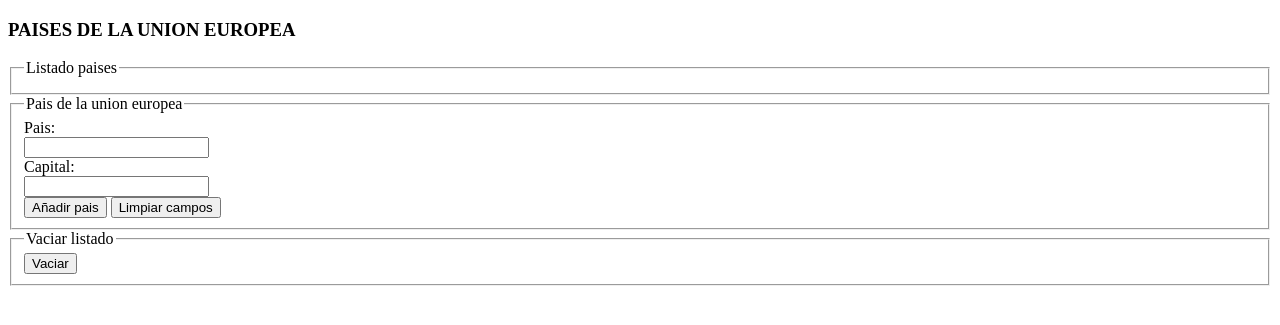
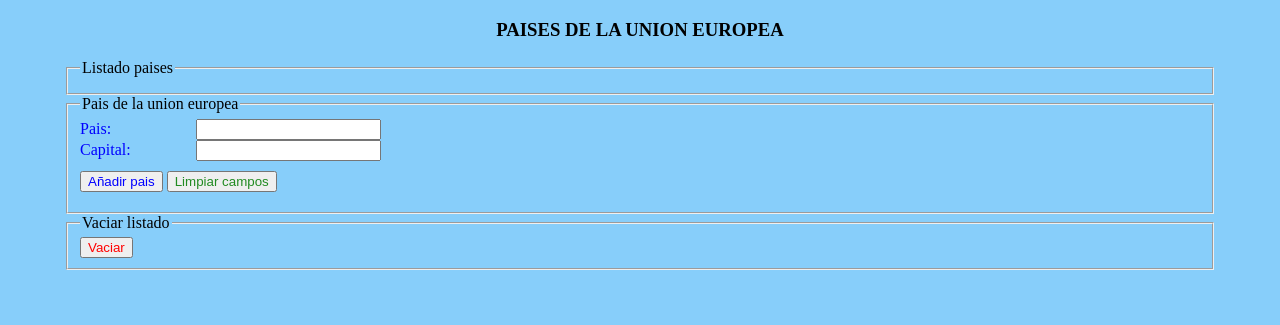
Before and after one commit to iGL3Hdev/TareasPHPDAW, a PHP site: page / in a window 1280 px wide. Shown: the top 325 px of the page. Run offline with PHP 8.4, Linux system fonts and the light colour scheme; the visitor is signed in with stand-in values (Sample User, id 1); data that the repository does not hold is empty.

Commit message:
Finalizado Tarea2 V2

```diff
--- a/Tareas2/V2/index.php
+++ b/Tareas2/V2/index.php
@@ -3,6 +3,7 @@
 <head>
     <meta charset="UTF-8">
     <meta name="viewport" content="width=device-width, initial-scale=1.0">
+    <link rel="stylesheet" href="styles.css">
     <title>Ejercicio 2 Daw</title>
 </head>
 <body>
--- /dev/null
+++ b/Tareas2/V2/styles.css
@@ -0,0 +1,47 @@
+h3{
+    text-align: center;
+}
+
+body{
+    background: lightskyblue;
+    margin: 0px 5%;
+}
+
+.buttons{
+    padding: 10px 0px;
+}
+
+.row-form-1{
+    display: inline-block;
+    width: 10%;
+    color: blue;
+}
+
+.row-form-2{
+    display: inline-block;
+    width: 80%;
+}
+
+.row-list-1{
+    display: inline-block;
+    width: 15%;
+    color: blue;
+}
+
+.row-list-2{
+    display: inline-block;
+    width: 75%;
+    color: blue;
+}
+
+.btn-add{
+    color: blue;
+}
+
+.btn-reset{
+    color: forestgreen;
+}
+
+.btn-clear{
+    color: red;
+}
```
